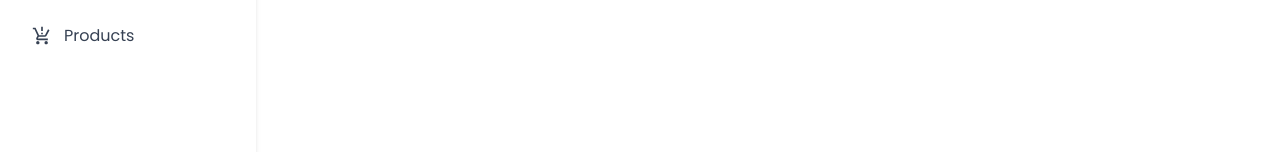
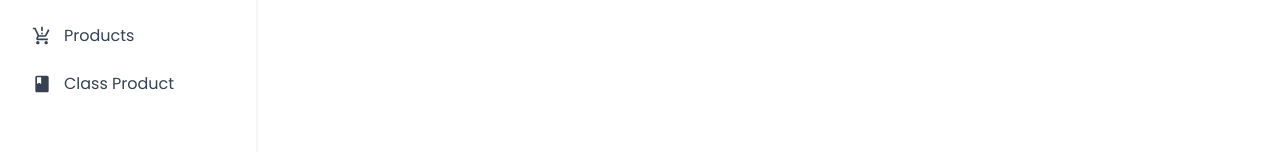
Before and after one commit to AlbertLumba/side-system, a React (Vite) app: page / in a window 1280 px wide. Shown: the part 148-300 px from the top of the page. Built offline with nearby package versions, Linux system fonts and the light colour scheme.

Commit message:
add route of class products

```diff
--- a/src/App/routes.jsx
+++ b/src/App/routes.jsx
@@ -1,6 +1,7 @@
 import React from "react";
-import { FaTachometerAlt, FaBox, FaClipboardList } from "react-icons/fa";
-import { MdProductionQuantityLimits } from "react-icons/md";
+import { FaTachometerAlt, FaClipboardList } from "react-icons/fa";
+import { MdProductionQuantityLimits, MdClass } from "react-icons/md";
+
 import RecordsFeature from "../features/records";
 import ProdManagementViewTableFeatures from "../features/prod-management";
 
@@ -23,6 +24,12 @@ const routes = [
     name: "Products",
     icon: MdProductionQuantityLimits,
   },
+  {
+    path: "/class-product",
+    element: <ProdManagementViewTableFeatures />,
+    name: "Class Product",
+    icon: MdClass,
+  },
 ];
 
 export default routes;
```
